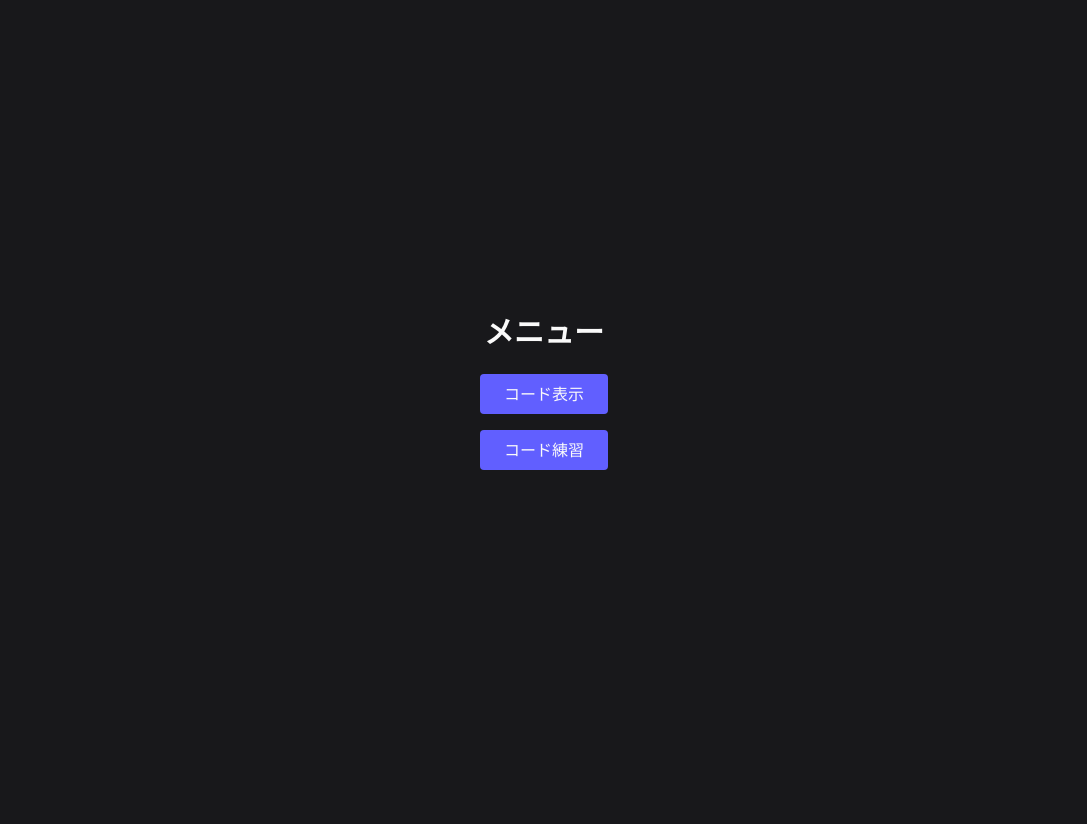
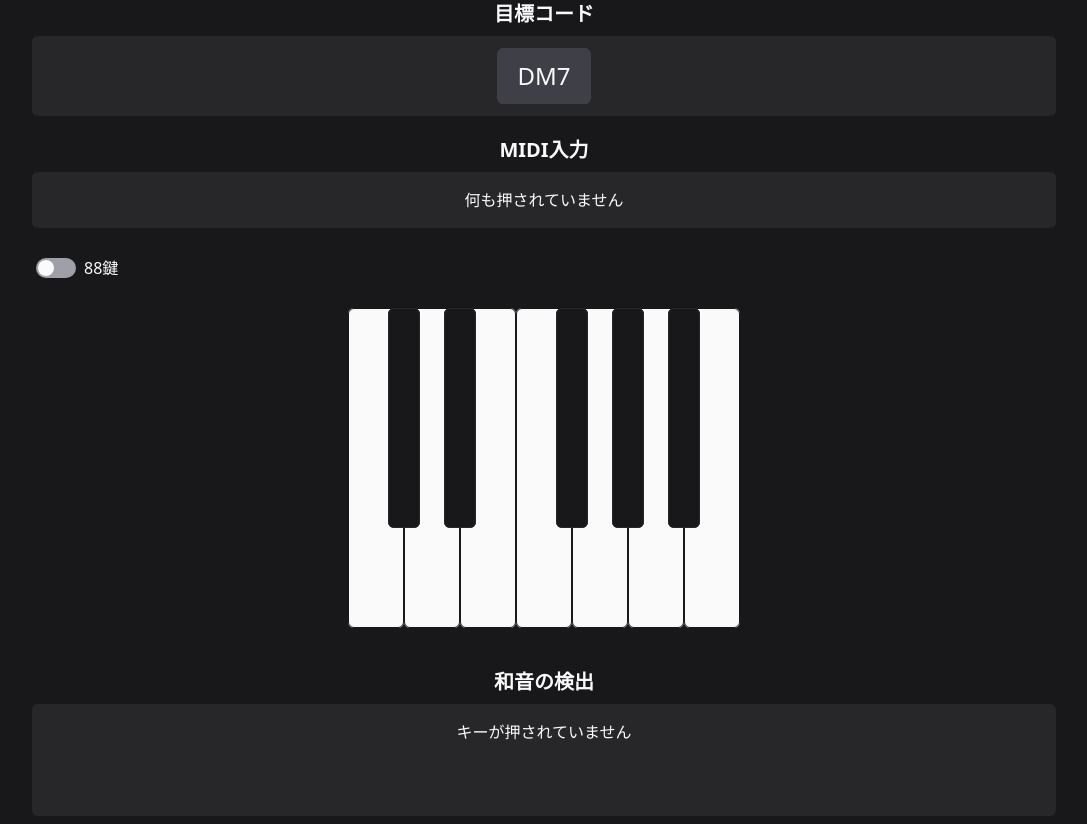
Before and after one commit to tarakichi/piano_chord_practice, a React (Vite) app: page / in a window 1280 px wide. Shown: the whole page, without its empty margins (96-1183 px from the left). Before the commit the page ends 800 px from the top, so only its background shows below. Built offline with nearby package versions, Linux system fonts and the light colour scheme.

Commit message:
page arrangement

```diff
--- a/src/App.tsx
+++ b/src/App.tsx
@@ -1,15 +1,11 @@
 import { BrowserRouter as Router, Routes, Route } from "react-router-dom";
-import HomeMenu from "./pages/HomeMenu";
-import ChordViewer from "./pages/ChordViewer";
 import ChordPractice from "./pages/ChordPractice";
 
 function App() {
   return (
     <Router>
       <Routes>
-          <Route path="/" element={<HomeMenu/>} />
-          <Route path="/viewer" element={<ChordViewer/>} />
-          <Route path="/practice" element={<ChordPractice/>} />
+          <Route path="/" element={<ChordPractice/>} />
       </Routes>
     </Router>
   )
--- a/src/pages/ChordViewer.tsx
+++ /dev/null
@@ -1,16 +0,0 @@
-import MidiInputViewer from '../components/MidiInputViewer';
-import ChordDisplay from '../components/ChordDisplay';
-import { useState } from 'react';
-import Keyboard from '../components/Keyboard';
-
-export default function ChordViewer() {
-  const [midiNotes, setMidiNotes] = useState<number[]>([]);
-
-  return (
-    <>
-      <MidiInputViewer midiNotes={midiNotes} onMidiNotesChange={setMidiNotes}/>
-      <Keyboard midiNotes={midiNotes}/>
-      <ChordDisplay midiNotes={midiNotes}/>
-    </>
-  );
-}
--- a/src/pages/HomeMenu.tsx
+++ /dev/null
@@ -1,15 +0,0 @@
-import { Link } from "react-router-dom";
-
-export default function HomeMenu() {
-    return (
-        <div className="flex flex-col items-center justify-center min-h-screen">
-            <h1 className="text-3xl font-bold mb-6 text-zinc-50">メニュー</h1>
-            <Link to="/viewer" className="mb-4 px-6 py-2 bg-indigo-500 text-zinc-50 rounded">
-                コード表示
-            </Link>
-            <Link to="/practice" className="mb-4 px-6 py-2 bg-indigo-500 text-zinc-50 rounded">
-                コード練習
-            </Link>
-        </div>
-    )
-}
```
